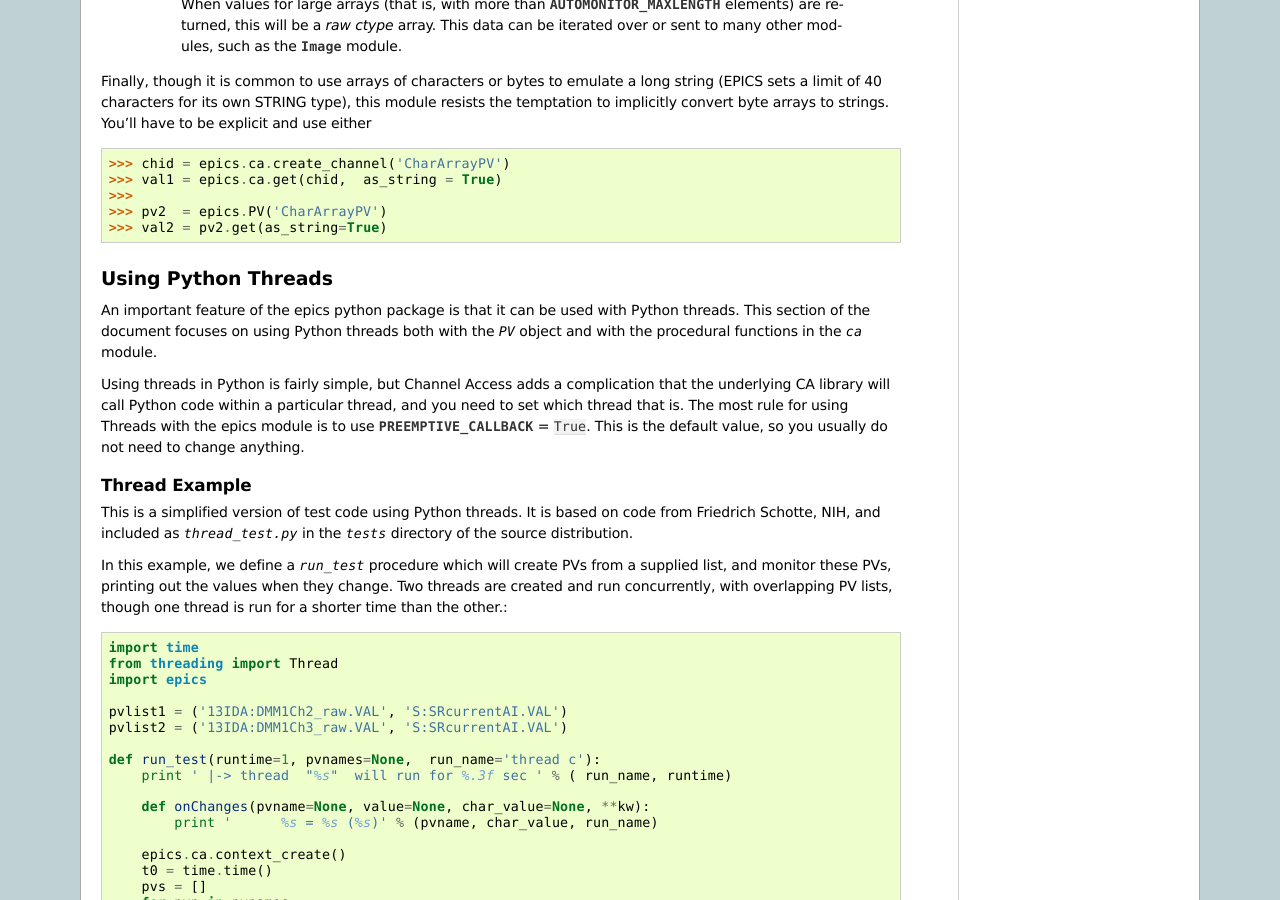
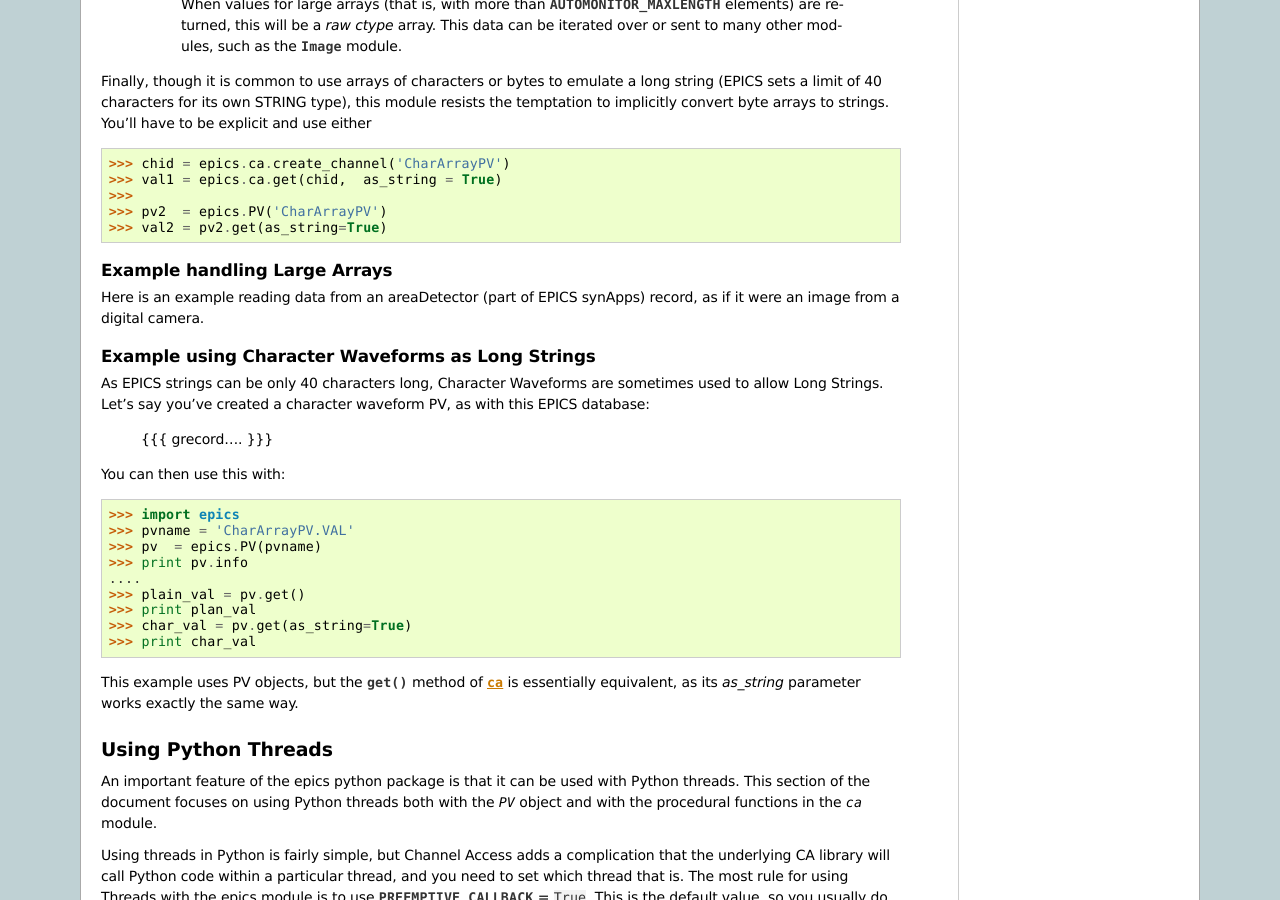
Before and after one commit to pyepics/pyepics, a Sphinx documentation site: the page built from doc/advanced.rst, in a window 1280 px wide and 900 px high, scrolled down 881 px. Built offline with Sphinx 7.4.7, drawn with Linux system fonts in a browser that asks for light colours; formulas are drawn with MathJax 3; the version number is read from the project's files by our own code; some of the changed text lies outside the part shown.

Commit message:
git-svn-id: http://millenia.cars.aps.anl.gov/svn/pyepics3@172 ac7fc886-e22a-4fb8-a9e7-517b44086b78

```diff
--- a/doc/advanced.rst
+++ b/doc/advanced.rst
@@ -74,6 +74,40 @@ byte arrays to strings.   You'll have to be explicit and use either
    >>> pv2  = epics.PV('CharArrayPV')
    >>> val2 = pv2.get(as_string=True)
 
+Example handling Large Arrays
+~~~~~~~~~~~~~~~~~~~~~~~~~~~~~~~~~~~~
+
+Here is an example reading data from an areaDetector (part of EPICS synApps)
+record, as if it were an image from a digital camera.
+
+
+
+Example using Character Waveforms as Long Strings
+~~~~~~~~~~~~~~~~~~~~~~~~~~~~~~~~~~~~~~~~~~~~~~~~~~~
+
+As EPICS strings can be only 40 characters long, Character Waveforms are
+sometimes used to allow Long Strings.  Let's say you've created a character
+waveform PV, as with this EPICS database:
+
+   {{{ grecord....
+   }}}
+
+You can then use this with:
+
+   >>> import epics
+   >>> pvname = 'CharArrayPV.VAL'
+   >>> pv  = epics.PV(pvname)
+   >>> print pv.info
+   ....
+   >>> plain_val = pv.get()
+   >>> print plan_val
+   >>> char_val = pv.get(as_string=True)
+   >>> print char_val
+
+
+This example uses PV objects, but the :meth:`get` method of :mod:`ca` is
+essentially equivalent, as its *as_string* parameter works exactly the same
+way.
 
 
 .. _advanced-threads-label:
```
Also changed, not shown: doc/pv.rst (+20 -1 lines).
